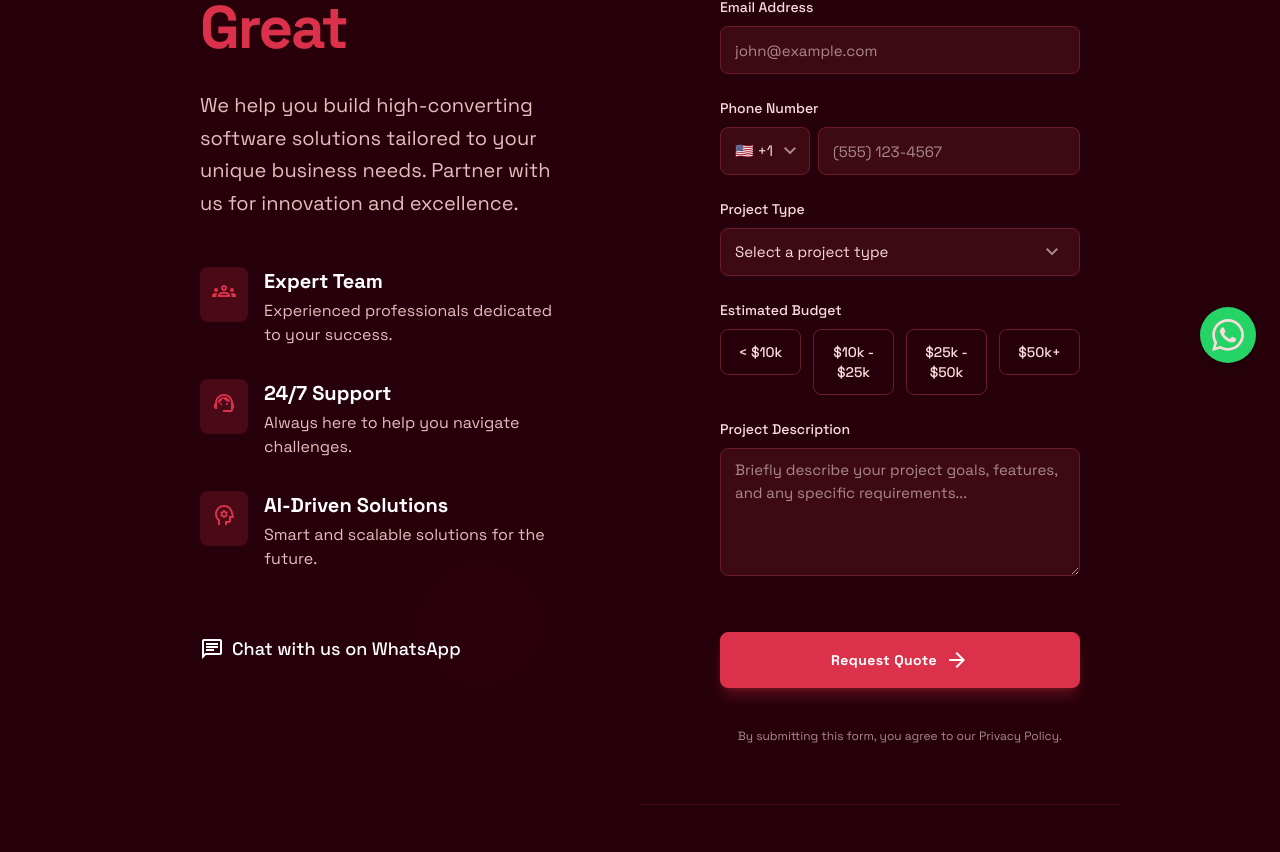
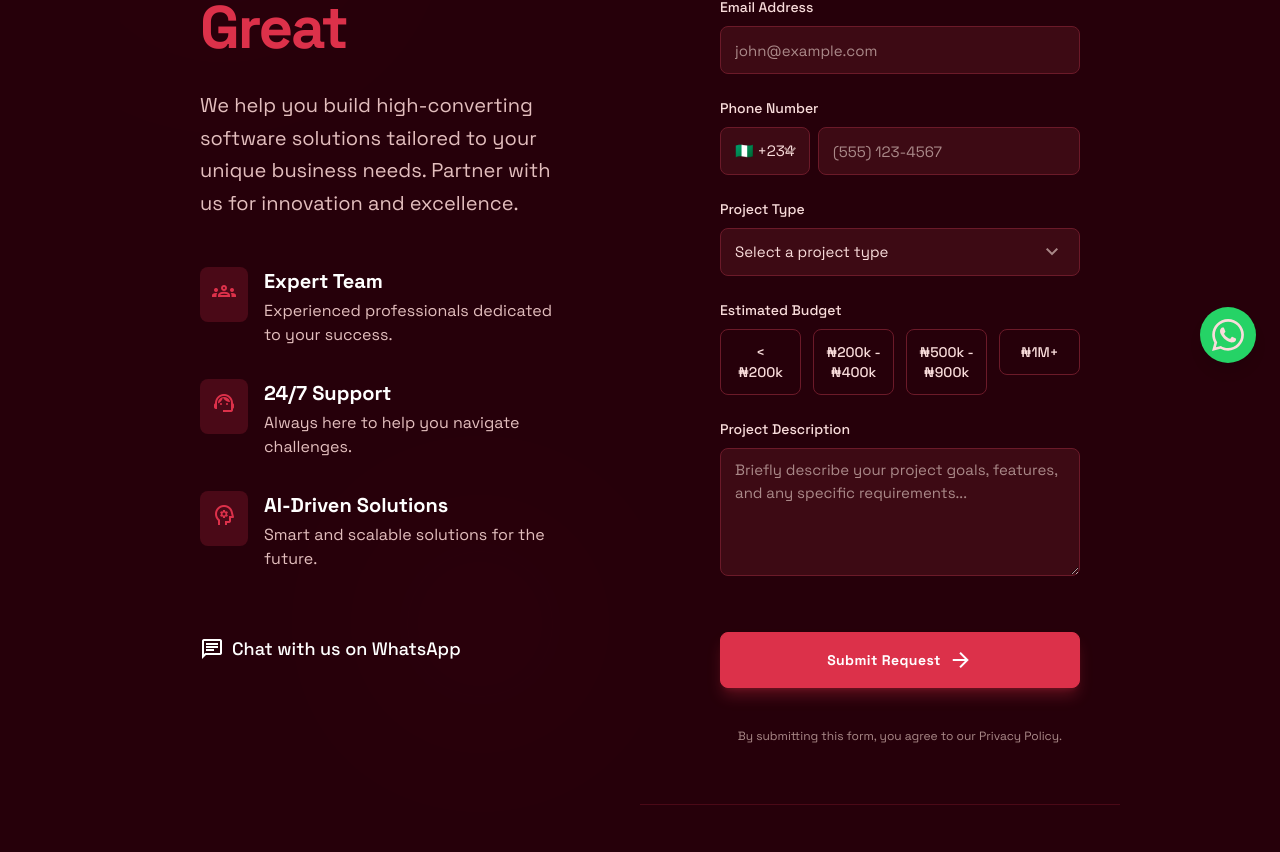
Before and after one commit to xsamms/datamegathos-frontend, a Next.js app: page /quote in a window 1280 px wide. Shown: the part 413-1265 px from the top of the page. Built offline with nearby package versions, Linux system fonts and the light colour scheme.

Commit message:
added digital marketing services to quoteform

```diff
--- a/app/web-design-lagos/page.tsx
+++ b/app/web-design-lagos/page.tsx
@@ -516,7 +516,7 @@ export default function WebDesignLagosPage() {
                 <span className="material-symbols-outlined text-xl" aria-hidden="true">
                   rocket_launch
                 </span>
-                <span>Get a Free Quote</span>
+                <span>Get a Quote</span>
               </Link>
               <a
                 href="https://wa.me/2349068954455"
--- a/components/QuoteForm.tsx
+++ b/components/QuoteForm.tsx
@@ -6,18 +6,21 @@ import Link from "next/link";
 
 const projectTypes = [
   { value: "mobile", label: "Mobile App" },
-  { value: "web", label: "Web App" },
+  { value: "website", label: "Custom Website" },
   { value: "ai", label: "AI Automation" },
-  { value: "wordpress", label: "WordPress" },
-  { value: "custom", label: "Custom Software" },
+  { value: "wordpress", label: "WordPress Website" },
+  { value: "software", label: "Software Development" },
   { value: "integration", label: "Integration" },
+  { value: "social-media", label: "Social Media Management" },
+  { value: "seo", label: "SEO" },
+  { value: "google-ads", label: "Google Ads" },
 ];
 
 const budgetOptions = [
-  { value: "<10k", label: "< $10k" },
-  { value: "10k-25k", label: "$10k - $25k" },
-  { value: "25k-50k", label: "$25k - $50k" },
-  { value: "50k+", label: "$50k+" },
+  { value: "<200k", label: "< ₦200k" },
+  { value: "200k-400k", label: "₦200k - ₦400k" },
+  { value: "500k-900k", label: "₦500k - ₦900k" },
+  { value: "1m+", label: "₦1M+" },
 ];
 
 const countryCodes = [
@@ -193,7 +196,7 @@ export function QuoteForm() {
               className="input h-12 w-[110px] pr-8 appearance-none cursor-pointer"
               id="quoteCountryCode"
               name="countryCode"
-              defaultValue="+1"
+              defaultValue="+234"
               aria-label="Country code"
             >
               {countryCodes.map((country) => (
@@ -301,7 +304,7 @@ export function QuoteForm() {
         type="submit"
         disabled={loading}
       >
-        <span>{loading ? "Sending..." : "Request Quote"}</span>
+        <span>{loading ? "Sending..." : "Submit Request"}</span>
         {!loading && (
           <span className="material-symbols-outlined text-xl">
             arrow_forward
```
